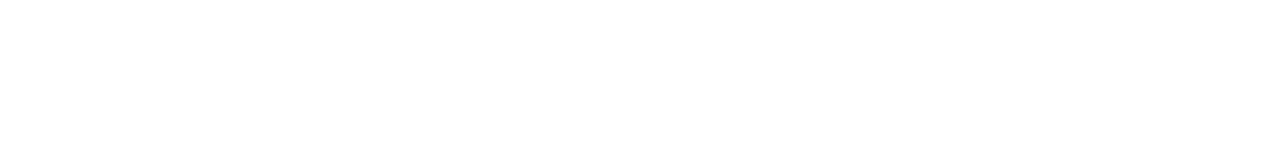
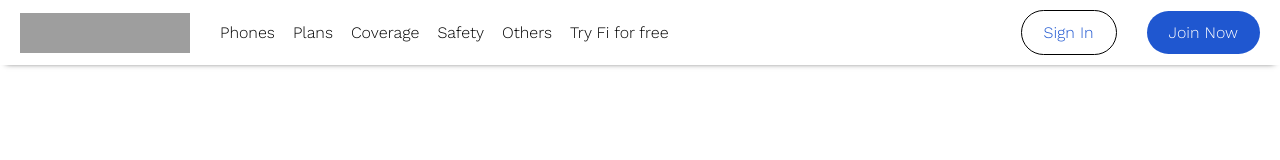
Before and after one commit to 999Marv/GoogleFi-clone, a plain HTML site: page index.html in a window 1280 px wide. Drawn offline with nearby package versions, Linux system fonts and the light colour scheme; grey boxes are pictures that could not be loaded.

Commit message:
header completed

```diff
--- a/index.html
+++ b/index.html
@@ -1,13 +1,37 @@
 <!DOCTYPE html>
 <html lang="en">
+
 <head>
     <meta charset="UTF-8">
     <meta name="viewport" content="width=device-width, initial-scale=1.0">
     <meta http-equiv="X-UA-Compatible" content="ie=edge">
+    <link href="https://fonts.googleapis.com/css2?family=Work+Sans:wght@300&display=swap" rel="stylesheet">
     <link rel="stylesheet" href="styles.css" type="text/css" />
     <title>GoogleFi Clone</title>
 </head>
+
 <body>
+    <header>
+        <section>
+            <img class='logo' src="https://storage.googleapis.com/googwebreview.appspot.com/uploads/fi/supernova.svg"></img>
+            <ul>
+                <li><a href="#">Phones</a></li>
+                <li><a href="#">Plans</a></li>
+                <li><a href="#">Coverage</a></li>
+                <li><a href="#">Safety</a></li>
+                <li><a href="#">Others</a></li>
+                <li><a href="#">Try Fi for free</a></li>
+            </ul>
+        </section>
+        <section>
+            <a class='sign btn' href='#'>Sign In</a>
+            <a class='join btn' href='#'>Join Now</a>
+        </section>
+    </header>
 
+    <main>
+
+    </main>
 </body>
+
 </html>
--- a/styles.css
+++ b/styles.css
@@ -0,0 +1,64 @@
+* {
+    margin: 0;
+    padding: 0;
+    box-sizing: border-box;
+    font-family: 'Work Sans';
+    font-size: 16px;
+}
+
+body{
+    height: 1000px;
+}
+
+header {
+    display: flex;
+    justify-content: space-between;
+    padding: 10px 20px;
+    position: sticky;
+    top: 0;
+    box-shadow: 0 4px 6px -6px #222;
+}
+
+header section{
+    display: flex;
+    align-items: center;
+    gap: 30px;
+}
+
+.logo {
+    height: 40px;
+    width: 170px;
+}
+
+ul {
+    display: flex;
+    gap: 18px;
+}
+
+li {
+    list-style: none;
+}
+
+a {
+    color: black;
+    text-decoration: none
+}
+
+.btn {
+    padding: 12px 22px;
+    border-radius: 25px;
+}
+
+.join {
+    background-color: #1f57d0;
+    color: white;
+}
+
+.sign {
+    color: #1f57d0;
+    border: 1px black solid;
+}
+
+.sign:hover {
+    background-color:#e7f0fe
+}
```
